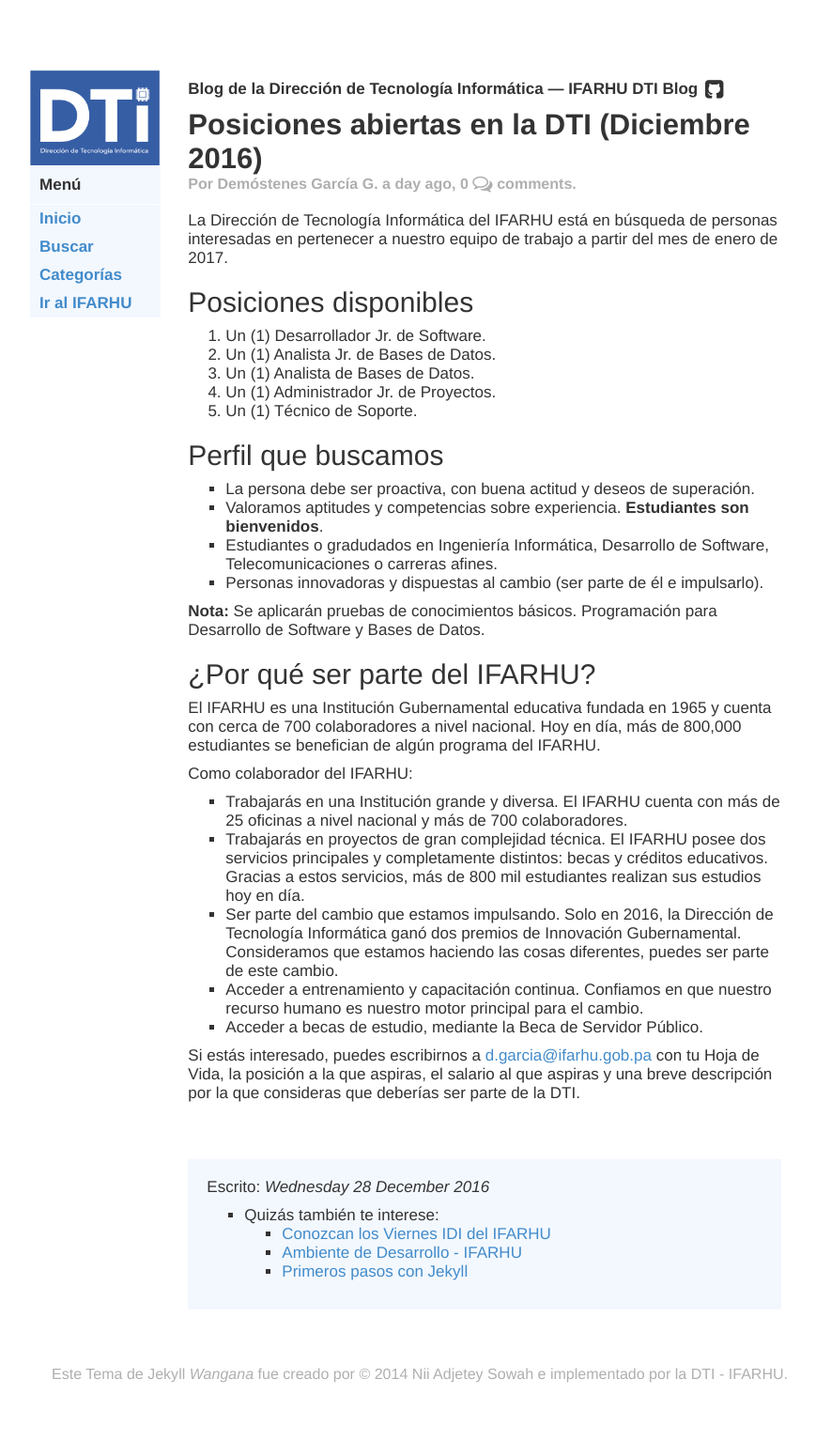
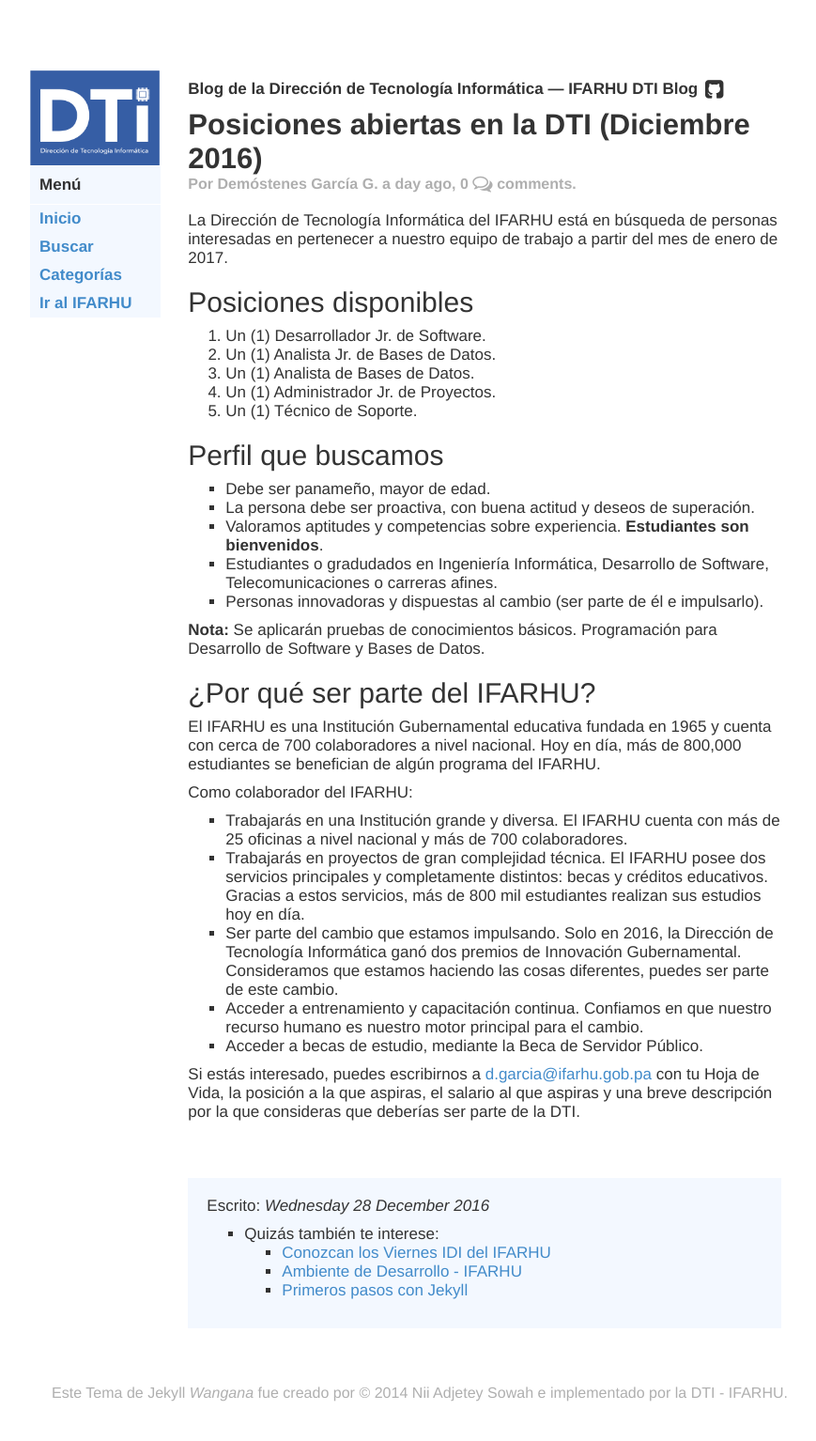
Before and after one commit to IFARHU/ifarhu.github.io, a Jekyll site: the page built from _posts/Tecnologia/2016-12-28-posiciones-abiertas-dti-ifarhu.md, in a window 1280 px wide. Shown: the whole page at 94% size, without its empty margins (193-1062 px from the left). Built offline with Jekyll 4.4.1, drawn with Linux system fonts in a browser that asks for light colours; some web fonts are replaced; comment, search, counter and statistics services are not loaded.

Commit message:
Update 2016-12-28-posiciones-abiertas-dti-ifarhu.md

```diff
--- a/_posts/Tecnologia/2016-12-28-posiciones-abiertas-dti-ifarhu.md
+++ b/_posts/Tecnologia/2016-12-28-posiciones-abiertas-dti-ifarhu.md
@@ -20,6 +20,7 @@ La Dirección de Tecnología Informática del IFARHU está en búsqueda de perso
 
 ## Perfil que buscamos
 
+- Debe ser panameño, mayor de edad.
 - La persona debe ser proactiva, con buena actitud y deseos de superación.
 - Valoramos aptitudes y competencias sobre experiencia. **Estudiantes son bienvenidos**.
 - Estudiantes o gradudados en Ingeniería Informática, Desarrollo de Software, Telecomunicaciones o carreras afines.
```
